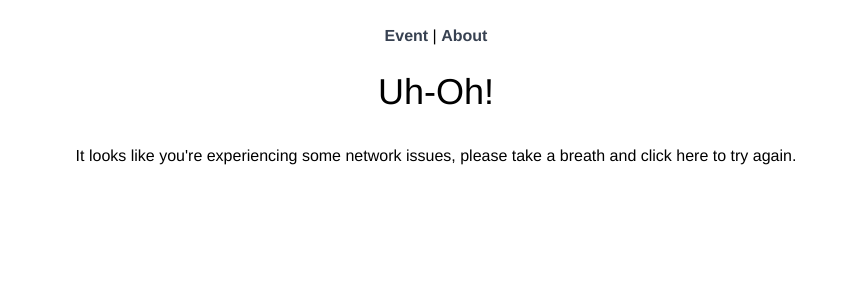
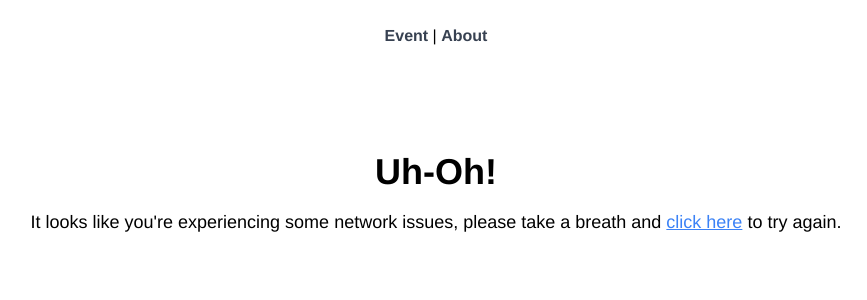
Before and after one commit to KiehlZz/311-intro-to-vite, a Vue app in the folder 331-intro-to-vite/: page /network-error in a window 1280 px wide. Shown: the top 300 px of the page, without its empty margins (204-1071 px from the left). Built offline with nearby package versions, Linux system fonts and the light colour scheme.

Commit message:
11.3 Other Related vue

```diff
--- a/331-intro-to-vite/src/App.vue
+++ b/331-intro-to-vite/src/App.vue
@@ -25,9 +25,9 @@ const { message } = storeToRefs(store)
 </template>
 
 <style>
-h2 {
+/* h2 {
   font-size: 20px;
-}
+} */
 
 /* @keyframes yellofade {
   from {
--- a/331-intro-to-vite/src/components/EventCard.vue
+++ b/331-intro-to-vite/src/components/EventCard.vue
@@ -8,29 +8,10 @@ defineProps<{
 </script>
 
 <template>
-  <RouterLink class="event-link" :to="{name: 'event-detail-view', params: {id: event.id} }">
+  <RouterLink class="no-underline text-gray-700" :to="{name: 'event-detail-view', params: {id: event.id} }">
     <div class="cursor-pointer border border-gray-600 p-4 w-64 mb-6 hover:scale-101 hover:shadow-sp">
-      <h2>{{ event.title }}</h2>
+      <h2 class="text-[20px]">{{ event.title }}</h2>
       <span>@{{ event.time }} on {{ event.date }}</span>
     </div>
   </RouterLink>
 </template>
-
-<style scoped>
-.event-card {
-  padding: 20px;
-  width: 250px;
-  cursor: pointer;
-  border: 1px solid #39495c;
-  margin-bottom: 18px;
-}
-/* .event-card:hover {
-  transform: scale(1.01);
-  box-shadow: 0 3px 12px 0 rgba(0, 0, 0, 0.2);
-} */
-
-.event-link {
-  text-decoration: none;
-  color: #2c3e50;
-}
-</style>
--- a/331-intro-to-vite/src/views/AboutView.vue
+++ b/331-intro-to-vite/src/views/AboutView.vue
@@ -1,15 +1,5 @@
 <template>
-  <div class="about">
-    <h1>A site for events to better the world.</h1>
+  <div class="min-h-screen flex items-center justify-center">
+    <h1 class="text-4xl font-bold text-center">A site for events to better the world.</h1>
   </div>
 </template>
-
-<style>
-/* @media (min-width: 1024px) {
-  .about {
-    min-height: 100vh;
-    display: flex;
-    align-items: center;
-  }
-} */
-</style>
--- a/331-intro-to-vite/src/views/NetworkErrorView.vue
+++ b/331-intro-to-vite/src/views/NetworkErrorView.vue
@@ -1,10 +1,9 @@
 <template>
-    <div class="networkError">
-      <h1>Uh-Oh!</h1>
-
-      <h3>
+    <div class="text-center py-20">
+      <h1 class="text-4xl font-bold mb-4">Uh-Oh!</h1>
+      <h3 class="text-lg">
         It looks like you're experiencing some network issues, please take a breath and
-        <a href="#" @click="$router.go(-1)">click here</a> to try again.
+        <a href="#" class="text-blue-500 underline" @click="$router.go(-1)">click here</a> to try again.
       </h3>
     </div>
   </template>
--- a/331-intro-to-vite/src/views/NotFoundView.vue
+++ b/331-intro-to-vite/src/views/NotFoundView.vue
@@ -11,7 +11,9 @@ const props = withDefaults(
 </script>
 
 <template>
-  <h1>Oops!</h1>
-  <h3>The {{ resource }} you're looking for is not here.</h3>
-  <router-link :to="{ name: 'event-list-view' }">Back to the home page</router-link>
+    <div class="text-center py-20">
+      <h1 class="text-4xl font-bold mb-4">Oops!</h1>
+      <h3 class="text-lg mb-4">The {{ resource }} you're looking for is not here.</h3>
+      <router-link :to="{ name: 'event-list-view' }">Back to the home page</router-link>
+    </div>
 </template>
```
